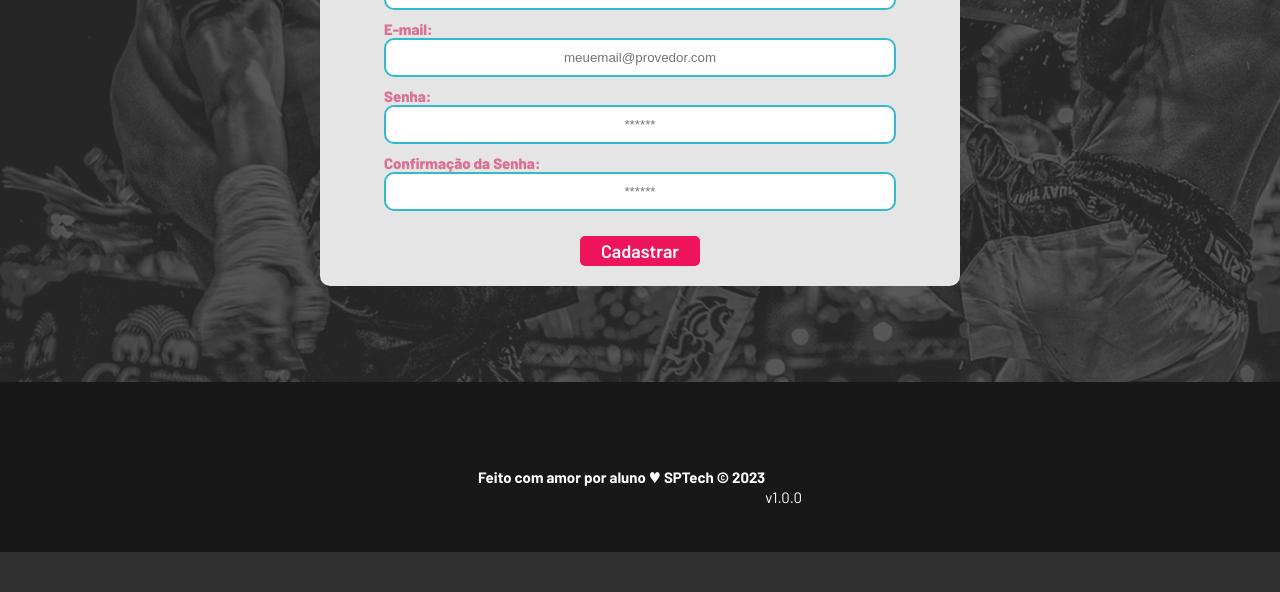
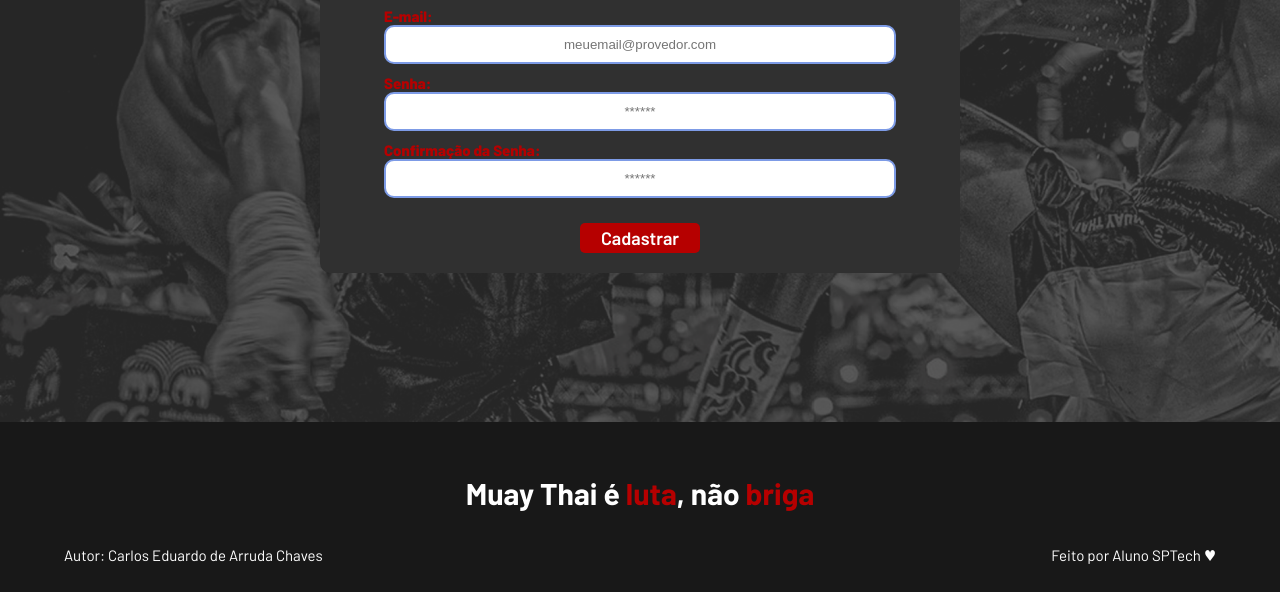
Before and after one commit to Carlos-Eduardo-de-Arruda-Chaves/Projeto-Individual, a website: page web-data-viz/public/cadastro.html in a window 1280 px wide. Shown: the part 351-943 px from the top of the page. Before the commit the page ends 903 px from the top, so only its background shows below. Drawn offline with Linux system fonts and the light colour scheme; no server answers.

Commit message:
Adicionando CSS para a página de login e cadastro

```diff
--- a/web-data-viz/public/cadastro.html
+++ b/web-data-viz/public/cadastro.html
@@ -19,7 +19,7 @@
   <!--header inicio-->
   <div class="header">
     <div class="container">
-      <h1 class="titulo">AquaTech</h1>
+      <h1 class="titulo">Muay <span style="color: #7D9BE6;">Thai</span></h1>
       <ul class="navbar">
         <li>
           <a href="index.html">Inicial</a>
@@ -53,10 +53,12 @@
                          Para inserir mais um campo, copie uma das inputs abaixo.
                          Assim que inserir vá para o script abaixo.
                      -->
+        <!--
           <div class="campo">
             <span>Código de ativação:</span>
             <input id="codigo_input" type="text" placeholder="Insira aqui seu código" />
           </div>
+        -->
           <div class="campo">
             <span>Nome:</span>
             <input id="nome_input" type="text" placeholder="Seu nome" />
@@ -86,11 +88,16 @@
 
   <!--footer inicio-->
   <div class="footer">
-    <div class="container">
-      <h4>Feito com amor por aluno &hearts; SPTech &copy; 2023</h4>
-      <span class="version">v1.0.0</span>
+      <div class="container">
+        <!-- <span>Autor: Carlos Eduardo de Arruda Chaves</span> -->
+        <h1>Muay Thai é <span style="color: #B60000;">luta</span>, não <span style="color: #B60000;">briga</span></h1>
+        <!--<span>Aluno SPTech &hearts;</span> -->
+      </div>
+      <p style="display: flex; justify-content: space-between; width: 90%;">
+        <span>Autor: Carlos Eduardo de Arruda Chaves</span>
+        <span>Feito por Aluno SPTech &hearts;</span>
+      </p>
     </div>
-  </div>
   <!--footer fim-->
 </body>
 
--- a/web-data-viz/public/css/estilo.css
+++ b/web-data-viz/public/css/estilo.css
@@ -9,9 +9,9 @@ body {
 
 :root {
   --tamanho-header: 80px;
-  --tamanho-banner: calc(100vh - var(--tamanho-header) - var(--tamanho-footer) - 2px);
+  --tamanho-banner: calc(105vh - var(--tamanho-header) - var(--tamanho-footer) - 2px);
   --tamanho-simulador: calc(100vh - var(--tamanho-header) - var(--tamanho-footer) - 2px);
-  --tamanho-login: calc(100vh - var(--tamanho-header) - var(--tamanho-footer) - 2px);
+  --tamanho-login: calc(105vh - var(--tamanho-header) - var(--tamanho-footer) - 2px);
   --tamanho-footer: 65px;
 }
 
@@ -229,12 +229,12 @@ body {
 
 .card {
   width: 50%;
-  background-color: #e5e5e5;
+  background-color: #303030;
   border-radius: 10px;
   display: flex;
   align-items: center;
   justify-content: space-evenly;
-  color: palevioletred;
+  color: #B60000;
   flex-direction: column;
   height: fit-content;
   padding: 20px 0;
@@ -259,7 +259,7 @@ body {
 }
 
 .formulario input {
-  border: 2px solid #32b9cd;
+  border: 2px solid #7D9BE6;
   text-align: center;
   border-radius: 10px;
   margin: 0;
@@ -290,7 +290,7 @@ body {
   font-weight: 600;
   font-size: 18px;
   color: #fff;
-  background-color: #ED145B;
+  background-color: #B60000;
   width: 120px;
   height: 30px;
   align-self: center;
```
Also changed, not shown: web-data-viz/public/login.html (+10 -5 lines), web-data-viz/public/simulador.html (+1 -1 lines).
